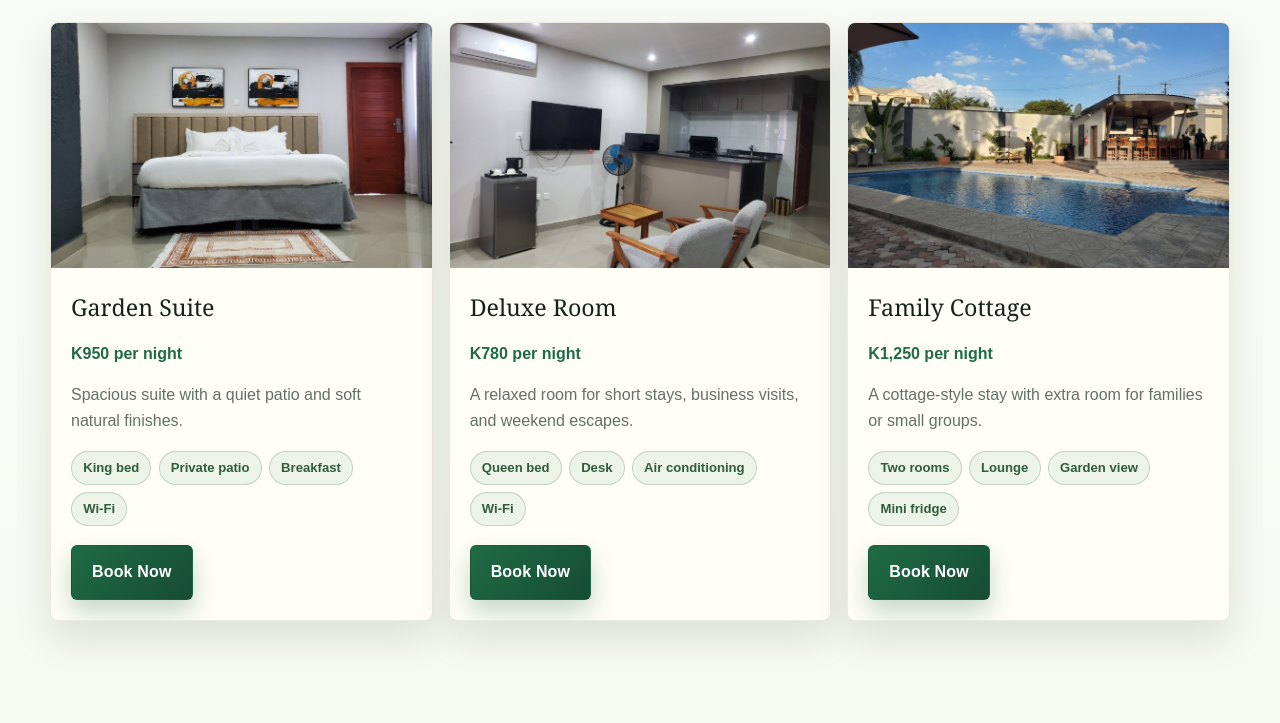
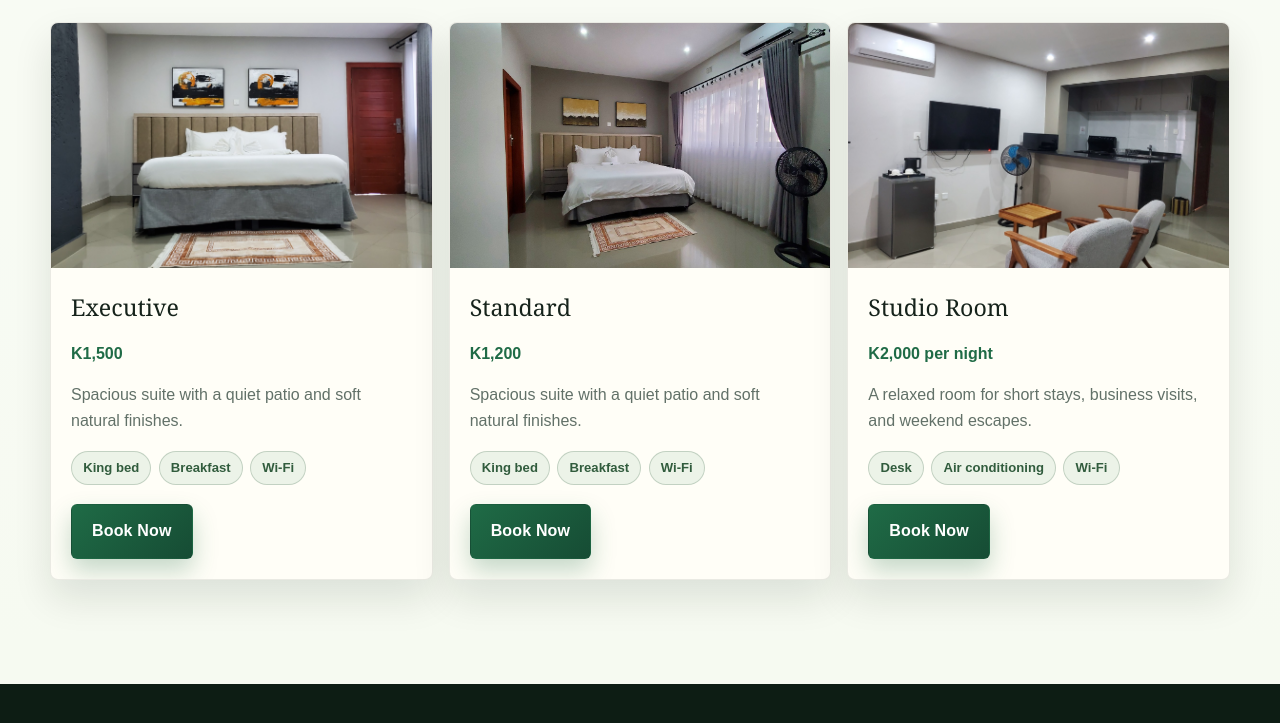
Before and after one commit to EngSimpasa/Dos-Palmas-Lodge, a plain HTML site: page rooms.html in a window 1280 px wide. Shown: the part 797-1520 px from the top of the page. Drawn offline with Linux system fonts and the light colour scheme.

Commit message:
Add files via upload

```diff
--- a/rooms.html
+++ b/rooms.html
@@ -28,10 +28,10 @@
         <div class="container">
           <div class="section-header"><div><p class="section-eyebrow">Accommodation</p><h2 class="section-title">Modern comfort with a lodge soul.</h2></div><p class="section-copy">Each room is presented with practical details, warm styling, and clear rates so guests can choose with confidence.</p></div>
           <div class="cards-grid">
-            <article class="room-card reveal"><img src="assets/images/1.jpeg" alt="Garden Suite"><div class="room-content"><h3>Garden Suite</h3><span class="price">K950 per night</span><p>Spacious suite with a quiet patio and soft natural finishes.</p><ul class="amenities"><li>King bed</li><li>Private patio</li><li>Breakfast</li><li>Wi-Fi</li></ul><a class="button button-primary" href="booking.html">Book Now</a></div></article>
-            <article class="room-card reveal"><img src="assets/images/3.jpeg" alt="Deluxe Room"><div class="room-content"><h3>Deluxe Room</h3><span class="price">K780 per night</span><p>A relaxed room for short stays, business visits, and weekend escapes.</p><ul class="amenities"><li>Queen bed</li><li>Desk</li><li>Air conditioning</li><li>Wi-Fi</li></ul><a class="button button-primary" href="booking.html">Book Now</a></div></article>
-            <article class="room-card reveal"><img src="assets/images/5.jpeg" alt="Family Cottage"><div class="room-content"><h3>Family Cottage</h3><span class="price">K1,250 per night</span><p>A cottage-style stay with extra room for families or small groups.</p><ul class="amenities"><li>Two rooms</li><li>Lounge</li><li>Garden view</li><li>Mini fridge</li></ul><a class="button button-primary" href="booking.html">Book Now</a></div></article>
-          </div>
+            <article class="room-card reveal"><img src="assets/images/1.jpeg" alt="Garden Suite"><div class="room-content"><h3>Executive</h3><span class="price">K1,500</span><p>Spacious suite with a quiet patio and soft natural finishes.</p><ul class="amenities"><li>King bed</li><li>Breakfast</li><li>Wi-Fi</li></ul><a class="button button-primary" href="booking.html">Book Now</a></div></article>
+            <article class="room-card reveal"><img src="assets/images/11.jpeg" alt="Garden Suite"><div class="room-content"><h3>Standard</h3><span class="price">K1,200</span><p>Spacious suite with a quiet patio and soft natural finishes.</p><ul class="amenities"><li>King bed</li><li>Breakfast</li><li>Wi-Fi</li></ul><a class="button button-primary" href="booking.html">Book Now</a></div></article>
+            <article class="room-card reveal"><img src="assets/images/3.jpeg" alt="Deluxe Room"><div class="room-content"><h3>Studio Room</h3><span class="price">K2,000 per night</span><p>A relaxed room for short stays, business visits, and weekend escapes.</p><ul class="amenities"><li>Desk</li><li>Air conditioning</li><li>Wi-Fi</li></ul><a class="button button-primary" href="booking.html">Book Now</a></div></article>
+
         </div>
       </section>
     </main>
```
